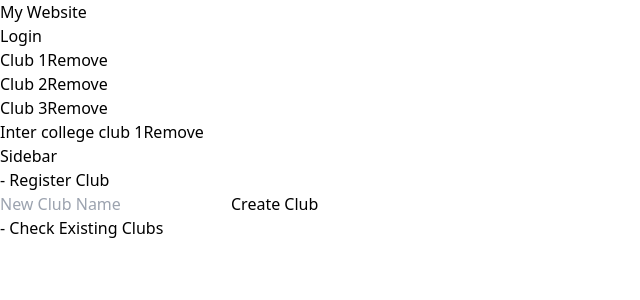
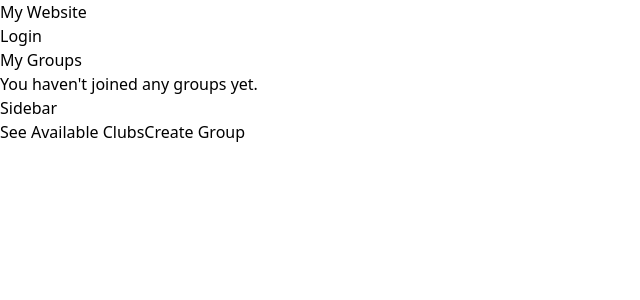
Before and after one commit to say-het/ClubHive, a React (Vite) app in the folder frontend/: page /home in a window 1280 px wide. Shown: the top 300 px of the page, without its empty margins (0-640 px from the left). Built offline with nearby package versions, Linux system fonts and the light colour scheme.

Commit message:
Club page added

```diff
--- a/frontend/package.json
+++ b/frontend/package.json
@@ -13,6 +13,7 @@
     "firebase": "^11.0.1",
     "react": "^18.3.1",
     "react-dom": "^18.3.1",
+    "react-modal": "^3.16.1",
     "react-router-dom": "^6.27.0"
   },
   "devDependencies": {
--- a/frontend/src/App.jsx
+++ b/frontend/src/App.jsx
@@ -5,6 +5,7 @@ import Navbar from "./components/Navbar";
 import Welcome from "./components/Welcome";
 import Login from "./authentication/login";
 import Signup from "./authentication/Signup";
+import Club from "./components/Club";
 export default function App() {
   return (
     <Router>
@@ -13,7 +14,8 @@ export default function App() {
           <Route path="/home" element={<Home />} />
           <Route path="/login" element={<Login />} />
           <Route path="/signup" element={<Signup />} />
-        </Routes>
+          <Route path="/club" element={<Club />} /> {/* Club page with dynamic ID */}
+          </Routes>
     </Router>
   );
 }
--- /dev/null
+++ b/frontend/src/components/Club.jsx
@@ -0,0 +1,74 @@
+import React, { useState } from 'react';
+import { Link } from 'react-router-dom';
+
+function Club() {
+  // Sample data for members and messages
+  const [members, setMembers] = useState([
+    { id: 1, name: 'Member 1' },
+    { id: 2, name: 'Member 2' },
+    { id: 3, name: 'Member 3' }
+  ]);
+  const [messages, setMessages] = useState([
+    { id: 1, text: 'Welcome to the group!', sender: 'Member 1' }
+  ]);
+  const [newMessage, setNewMessage] = useState('');
+
+  // Function to handle sending a new message
+  const sendMessage = () => {
+    if (newMessage) {
+      setMessages([...messages, { id: messages.length + 1, text: newMessage, sender: 'You' }]);
+      setNewMessage('');
+    }
+  };
+
+  return (
+    <div className="flex min-h-screen bg-gray-100">
+      {/* Left side - Members list */}
+      <div className="w-1/3 p-4 bg-white border-r border-gray-200">
+        <h2 className="text-xl font-bold mb-4">Members</h2>
+        <ul className="space-y-2">
+          {members.map((member) => (
+            <li key={member.id} className="p-2 bg-blue-100 rounded-lg">
+              {member.name}
+            </li>
+          ))}
+        </ul>
+      </div>
+
+      {/* Right side - Chat box */}
+      <div className="w-2/3 p-4 bg-white">
+        <h2 className="text-xl font-bold mb-4">Group Chat</h2>
+        <div className="flex flex-col h-full">
+          {/* Messages */}
+          <div className="flex-1 overflow-y-auto p-2 border border-gray-200 rounded-lg mb-4">
+            {messages.map((message) => (
+              <div key={message.id} className="mb-2">
+                <strong>{message.sender}: </strong>
+                <span>{message.text}</span>
+              </div>
+            ))}
+          </div>
+
+          {/* Input for new message */}
+          <div className="flex items-center space-x-2">
+            <input
+              type="text"
+              placeholder="Type your message..."
+              value={newMessage}
+              onChange={(e) => setNewMessage(e.target.value)}
+              className="flex-1 p-2 border border-gray-300 rounded-lg"
+            />
+            <button
+              onClick={sendMessage}
+              className="p-2 bg-blue-500 text-white rounded-lg hover:bg-blue-600"
+            >
+              Send
+            </button>
+          </div>
+        </div>
+      </div>
+    </div>
+  );
+}
+
+export default Club;
--- a/frontend/src/components/Home.jsx
+++ b/frontend/src/components/Home.jsx
@@ -2,31 +2,37 @@ import React, { useState } from 'react';
 import Navbar from './Navbar';
 
 function Home() {
-  // State to manage the clubs
-  const [clubs, setClubs] = useState([
+  const [availableGroups, setAvailableGroups] = useState([
     { id: 1, name: 'Club 1' },
     { id: 2, name: 'Club 2' },
     { id: 3, name: 'Club 3' },
     { id: 4, name: 'Inter college club 1' }
   ]);
-  const [newClubName, setNewClubName] = useState('');  // To store new club name
+  const [userGroups, setUserGroups] = useState([]);
+  const [newGroupName, setNewGroupName] = useState('');
+  const [isAvailableGroupsModalOpen, setIsAvailableGroupsModalOpen] = useState(false);
+  const [isCreateGroupModalOpen, setIsCreateGroupModalOpen] = useState(false);
+  const [searchTerm, setSearchTerm] = useState('');
 
-  // Function to handle adding a new club
-  const addClub = () => {
-    if (newClubName) {
-      const newClub = {
-        id: clubs.length + 1,
-        name: newClubName
+  const addGroup = () => {
+    if (newGroupName) {
+      const newGroup = {
+        id: availableGroups.length + 1,
+        name: newGroupName
       };
-      setClubs([...clubs, newClub]);
-      setNewClubName(''); // Clear input field after adding
+      setAvailableGroups([...availableGroups, newGroup]);
+      setNewGroupName('');
+      setIsCreateGroupModalOpen(false); // Close the modal after adding
     }
   };
 
-  // Function to handle removing a club
-  const removeClub = (id) => {
-    setClubs(clubs.filter(club => club.id !== id));
+  const joinGroup = (group) => {
+    setUserGroups([...userGroups, group]);
   };
+
+  const filteredGroups = availableGroups.filter(group =>
+    group.name.toLowerCase().includes(searchTerm.toLowerCase())
+  );
 
   return (
     <>
@@ -35,51 +41,87 @@ function Home() {
         <div className="flex flex-1">
           {/* Main Content */}
           <div className="flex-1 p-6 bg-white rounded-lg shadow-lg">
-            {/* Inner Frame for Main Content */}
-            <div className="relative h-full p-6 border-4 border-blue-500 rounded-lg flex flex-wrap justify-between items-start">
-              {/* Dynamically display the clubs */}
-              {clubs.map((club) => (
-                <div
-                  key={club.id}
-                  className="w-1/3 h-1/4 bg-blue-100 rounded-lg shadow-md flex items-center justify-between p-4 my-4"
-                >
-                  <span>{club.name}</span>
-                  {/* Button to remove the club */}
-                  <button
-                    onClick={() => removeClub(club.id)}
-                    className="bg-red-500 text-white p-2 rounded-lg hover:bg-red-600"
-                  >
-                    Remove
-                  </button>
-                </div>
-              ))}
+            <h2 className="text-2xl font-bold mb-4">My Groups</h2>
+            <div className="relative h-full p-7 border-4 border-blue-500 rounded-lg flex flex-wrap justify-between items-start">
+              {userGroups.length === 0 ? (
+                <p className="text-gray-500">You haven't joined any groups yet.</p>
+              ) : (
+                userGroups.map((group) => (
+                  <div key={group.id} className="w-1/3 h-1/4 bg-blue-100 rounded-lg shadow-md flex items-center justify-between p-4 my-4">
+                    <span>{group.name}</span>
+                  </div>
+                ))
+              )}
             </div>
           </div>
+
           {/* Right Sidebar Panel */}
           <div className="w-1/5 bg-blue-200 p-6 border-l-4 border-blue-500 rounded-lg shadow-lg">
             <h2 className="text-lg font-semibold text-blue-700 mb-4">Sidebar</h2>
-            <p className="text-blue-600 mb-4">- Register Club</p>
 
-            {/* Input field for creating new club */}
-            <input
-              type="text"
-              placeholder="New Club Name"
-              value={newClubName}
-              onChange={(e) => setNewClubName(e.target.value)}
-              className="p-2 mb-4 border-2 border-blue-300 rounded-lg w-full"
-            />
-
-            {/* Button to create club */}
-            <button
-              onClick={addClub}
-              className="w-full bg-blue-500 text-white p-2 rounded-lg hover:bg-blue-600"
-            >
-              Create Club
+            <button onClick={() => setIsAvailableGroupsModalOpen(true)} className="w-full bg-blue-500 text-white p-2 rounded-lg hover:bg-blue-600 mb-4">
+              See Available Clubs
             </button>
 
-            <p className="text-blue-600 mt-4">- Check Existing Clubs</p>
+            <button onClick={() => setIsCreateGroupModalOpen(true)} className="w-full bg-blue-500 text-white p-2 rounded-lg hover:bg-blue-600">
+              Create Group
+            </button>
           </div>
         </div>
+
+        {/* Modal for Available Groups */}
+        {isAvailableGroupsModalOpen && (
+          <div className="fixed inset-0 bg-black bg-opacity-50 flex items-center justify-center">
+            <div className="bg-white p-6 rounded-lg shadow-lg w-3/5 max-w-lg">
+              <h3 className="text-xl font-bold mb-4">Available Clubs</h3>
+              <input
+                type="text"
+                placeholder="Search for a group"
+                value={searchTerm}
+                onChange={(e) => setSearchTerm(e.target.value)}
+                className="p-2 border border-gray-300 rounded-lg w-full mb-4"
+              />
+              <div className="max-h-60 overflow-y-auto">
+                {filteredGroups.map((group) => (
+                  <div key={group.id} className="flex justify-between items-center mb-2 p-2 border border-gray-200 rounded-lg">
+                    <span>{group.name}</span>
+                    <button
+                      onClick={() => joinGroup(group)}
+                      className="bg-blue-500 text-white p-1 rounded-lg hover:bg-blue-600"
+                    >
+                      Join
+                    </button>
+                  </div>
+                ))}
+              </div>
+              <button onClick={() => setIsAvailableGroupsModalOpen(false)} className="mt-4 w-full bg-red-500 text-white p-2 rounded-lg hover:bg-red-600">
+                Close
+              </button>
+            </div>
+          </div>
+        )}
+
+        {/* Modal for Creating a New Group */}
+        {isCreateGroupModalOpen && (
+          <div className="fixed inset-0 bg-black bg-opacity-50 flex items-center justify-center">
+            <div className="bg-white p-6 rounded-lg shadow-lg w-3/5 max-w-lg">
+              <h3 className="text-xl font-bold mb-4">Create a New Club</h3>
+              <input
+                type="text"
+                placeholder="New Group Name"
+                value={newGroupName}
+                onChange={(e) => setNewGroupName(e.target.value)}
+                className="p-2 border border-gray-300 rounded-lg w-full mb-4"
+              />
+              <button onClick={addGroup} className="w-full bg-blue-500 text-white p-2 rounded-lg hover:bg-blue-600">
+                Add Group
+              </button>
+              <button onClick={() => setIsCreateGroupModalOpen(false)} className="mt-4 w-full bg-red-500 text-white p-2 rounded-lg hover:bg-red-600">
+                Close
+              </button>
+            </div>
+          </div>
+        )}
       </div>
     </>
   );
```
Also changed, not shown: 1 other file (tests, documents, lock files or other folders).
